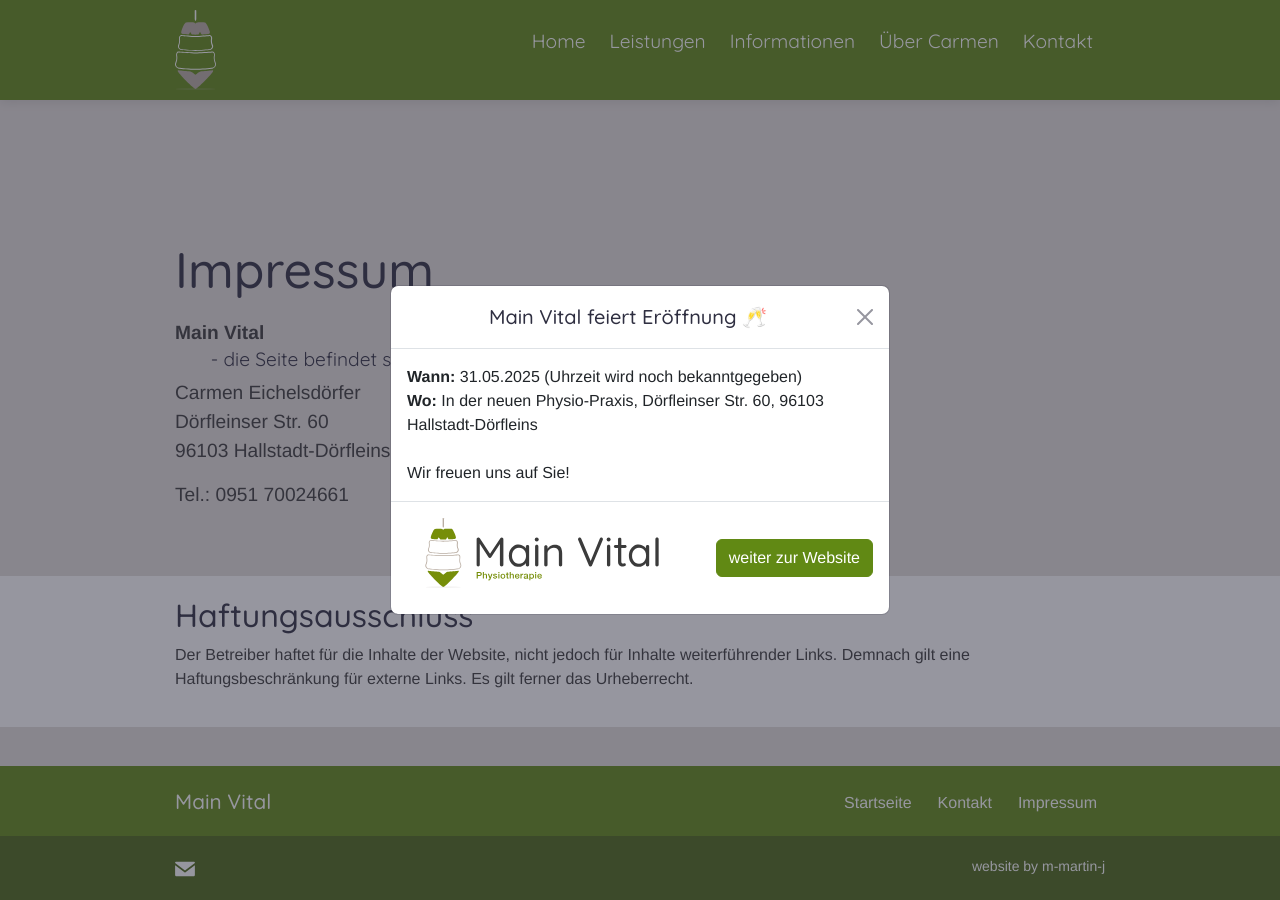
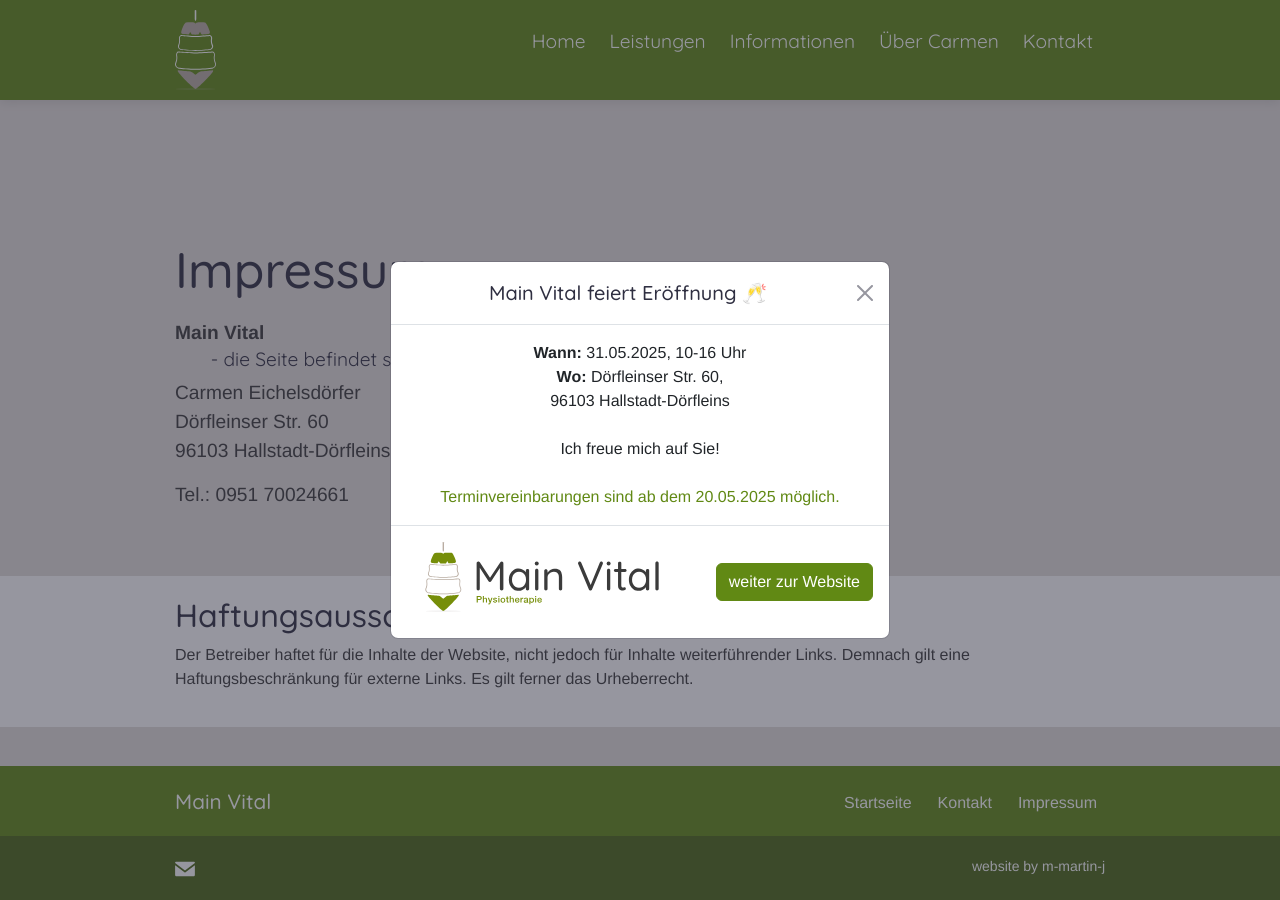
Before and after one commit to m-martin-j/physiotherapy-practice-web, a Jekyll site: the page built from _pages/impressum.md, in a window 1280 px wide. Built offline with Jekyll 4.4.1, drawn with Linux system fonts in a browser that asks for light colours.

Commit message:
Update announcement modal
- add option for text centering
- update content

```diff
--- a/_data/announcement-modal.yml
+++ b/_data/announcement-modal.yml
@@ -1,12 +1,19 @@
 
 title: "Main Vital feiert Eröffnung 🥂"
 body: |-
-  <strong>Wann:</strong> 31.05.2025 (Uhrzeit wird noch bekanntgegeben)
+  <strong>Wann:</strong>
+  31.05.2025, 10-16 Uhr
   <br>
-  <strong>Wo:</strong> In der neuen Physio-Praxis, Dörfleinser Str. 60, 96103 Hallstadt-Dörfleins
+  <strong>Wo:</strong>
+  Dörfleinser Str. 60,<br>96103 Hallstadt-Dörfleins
   <br>
   <br>
-  Wir freuen uns auf Sie!
+  Ich freue mich auf Sie!
+  <br>
+  <br>
+  <span style="color: #618914;">Terminvereinbarungen sind ab dem 20.05.2025 möglich.</span>
+
+body_center_text: true
 
 # announcement activation horizon: format YYYY-MM-DD, start and end inclusive
 start_date: "2025-04-01"
--- a/_layouts/default.html
+++ b/_layouts/default.html
@@ -52,7 +52,7 @@
           <h1 class="modal-title fs-5" id="announcementModalLabel">{{ modal_data.title }}</h1>
           <button type="button" class="btn-close" data-bs-dismiss="modal" aria-label="Close"></button>
         </div>
-        <div class="modal-body">
+        <div class="modal-body {% if modal_data.body_center_text == true %}text-center{% endif %}">
           {{ modal_data.body }}
         </div>
         <div class="modal-footer d-flex align-items-center">
```
